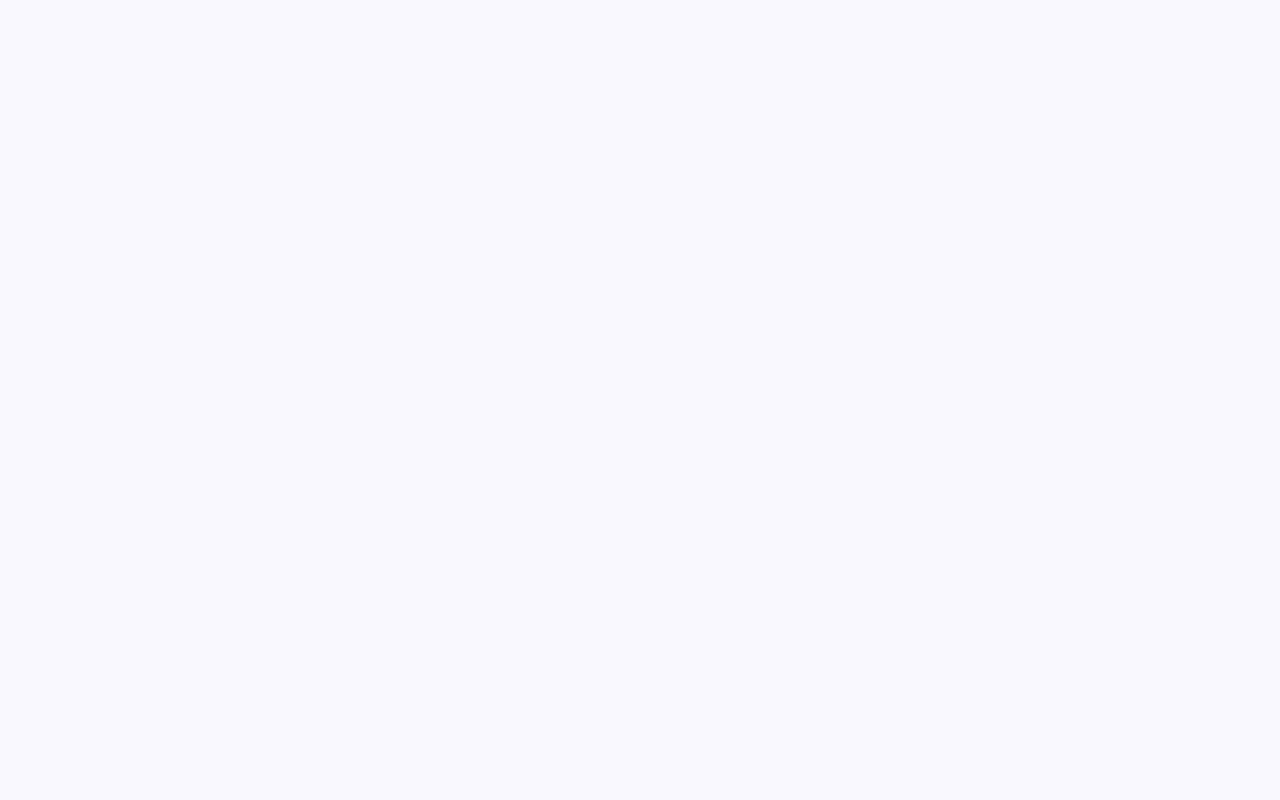
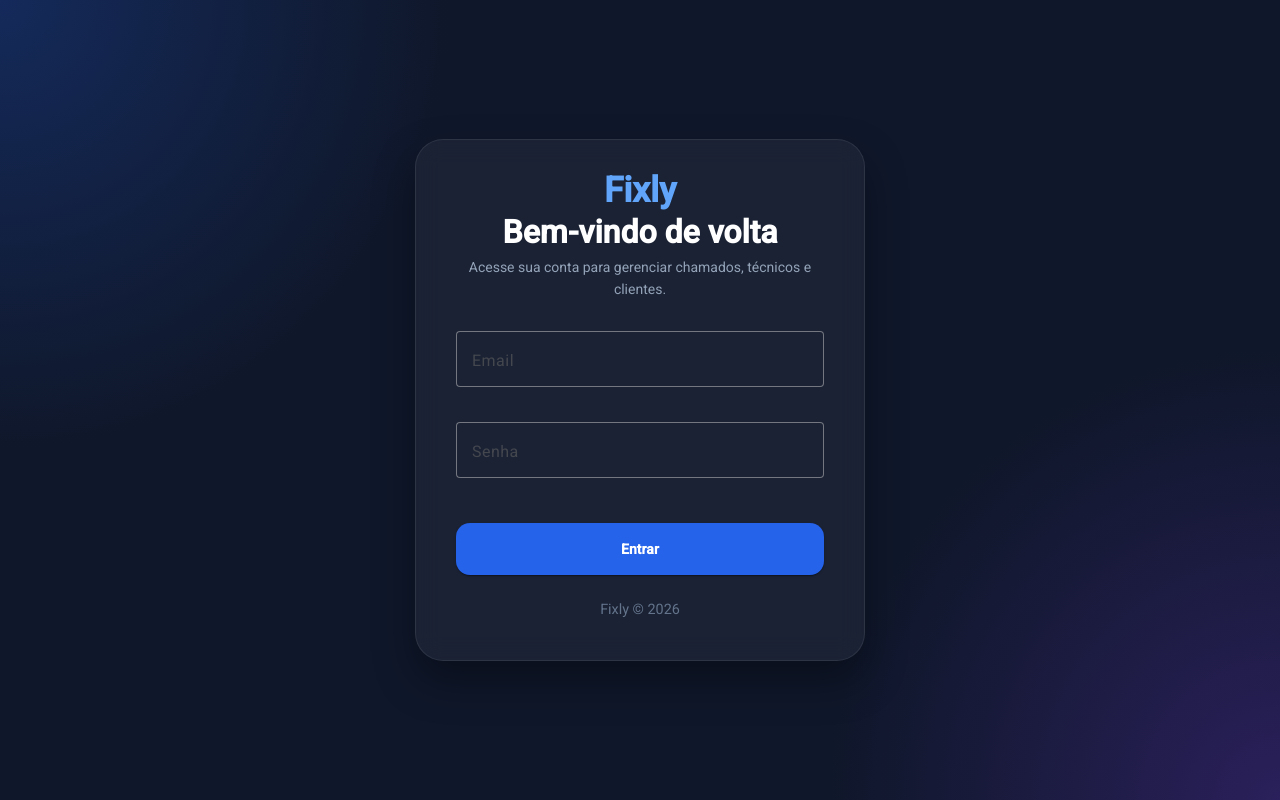
Before and after one commit to MauroDegaspari/fixly, an Angular app in the folder fixly-front/: page /login in a window 1280 px wide. Before the commit this address led to /. Built offline with nearby package versions, Linux system fonts and the light colour scheme.

Commit message:
FRONTEND - criação de tela de login

```diff
--- a/fixly-front/src/app/app-module.ts
+++ b/fixly-front/src/app/app-module.ts
@@ -30,9 +30,10 @@ import { Nav } from './components/sidnav/nav';
 import { Index } from './pages/index/index';
 import { Home } from './components/home/home';
 import { TecList } from './components/tecnicos/tec-list/tec-list';
+import { Login } from './components/login/login';
 
 @NgModule({
-  declarations: [App, Nav, Index, Home, TecList],
+  declarations: [App, Nav, Index, Home, TecList, Login],
   imports: [
     BrowserModule,
     AppRoutingModule,
--- a/fixly-front/src/app/app-routing-module.ts
+++ b/fixly-front/src/app/app-routing-module.ts
@@ -1,11 +1,14 @@
-import { NgModule } from '@angular/core';
+import { Component, NgModule } from '@angular/core';
 import { RouterModule, Routes } from '@angular/router';
 import { Index } from './pages/index/index';
 import { Nav } from './components/sidnav/nav';
 import { Home } from './components/home/home';
 import { TecList } from './components/tecnicos/tec-list/tec-list';
+import { Login } from './components/login/login';
 
 const routes: Routes = [
+  {path:'login', component:Login},
+
   {path:'', component: Nav, children:[
      { path:'home', component: Home },
      { path: 'tecnico', component: TecList },
--- /dev/null
+++ b/fixly-front/src/app/components/login/login.css
@@ -0,0 +1,112 @@
+*{
+  box-sizing:border-box;
+}
+
+:host{
+  display:block;
+  min-height:100vh;
+}
+
+.background{
+  position:fixed;
+  inset:0;
+  z-index:-1;
+
+  background:
+      radial-gradient(circle at top left,
+      rgba(37,99,235,.25),
+      transparent 30%),
+
+      radial-gradient(circle at bottom right,
+      rgba(124,58,237,.25),
+      transparent 30%),
+
+      #0f172a;
+}
+
+.login-container{
+  min-height:100vh;
+  display:flex;
+  justify-content:center;
+  align-items:center;
+  padding:20px;
+}
+
+.login-card{
+
+  width:100%;
+  max-width:450px;
+
+  padding:40px;
+
+  border-radius:28px;
+
+  background:rgba(255,255,255,0.05);
+
+  border:1px solid rgba(255,255,255,0.08);
+
+  backdrop-filter:blur(12px);
+
+  box-shadow:
+      0 20px 40px rgba(0,0,0,.35);
+
+  text-align:center;
+}
+
+.logo{
+  font-size:2.2rem;
+  font-weight:700;
+  color:#60a5fa;
+  margin-bottom:15px;
+}
+
+.login-card h1{
+  color:white;
+  margin-bottom:10px;
+  font-size:2rem;
+}
+
+.login-card p{
+  color:#94a3b8;
+  margin-bottom:30px;
+  line-height:1.6;
+}
+
+.login-form{
+  display:flex;
+  flex-direction:column;
+  gap:15px;
+}
+
+.full-width{
+  width:100%;
+}
+
+.btn-login{
+
+  width:100%;
+  height:52px;
+
+  margin-top:10px;
+
+  border-radius:14px !important;
+
+  background:#2563eb !important;
+
+  color:white !important;
+
+  font-weight:600;
+
+  transition:.3s;
+}
+
+.btn-login:hover{
+  transform:translateY(-2px);
+}
+
+.version{
+  display:block;
+  margin-top:25px;
+  color:#64748b;
+  font-size:.9rem;
+}
--- /dev/null
+++ b/fixly-front/src/app/components/login/login.html
@@ -0,0 +1,57 @@
+<div class="background"></div>
+
+<div class="login-container">
+
+  <div class="login-card">
+
+    <div class="logo">
+      Fixly
+    </div>
+
+    <h1>Bem-vindo de volta</h1>
+
+    <p>
+      Acesse sua conta para gerenciar chamados,
+      técnicos e clientes.
+    </p>
+
+    <form class="login-form">
+
+      <mat-form-field appearance="outline" class="full-width">
+
+        <mat-label>Email</mat-label>
+
+        <input
+          matInput
+          placeholder="Digite seu email">
+
+      </mat-form-field>
+
+      <mat-form-field appearance="outline" class="full-width">
+
+        <mat-label>Senha</mat-label>
+
+        <input
+          matInput
+          type="password"
+          placeholder="Digite sua senha">
+
+      </mat-form-field>
+
+      <button
+        mat-raised-button
+        class="btn-login">
+
+        Entrar
+
+      </button>
+
+    </form>
+
+    <span class="version">
+      Fixly © 2026
+    </span>
+
+  </div>
+
+</div>
```
Also changed, not shown: fixly-front/src/app/components/login/login.ts (added, +9 -0 lines).
